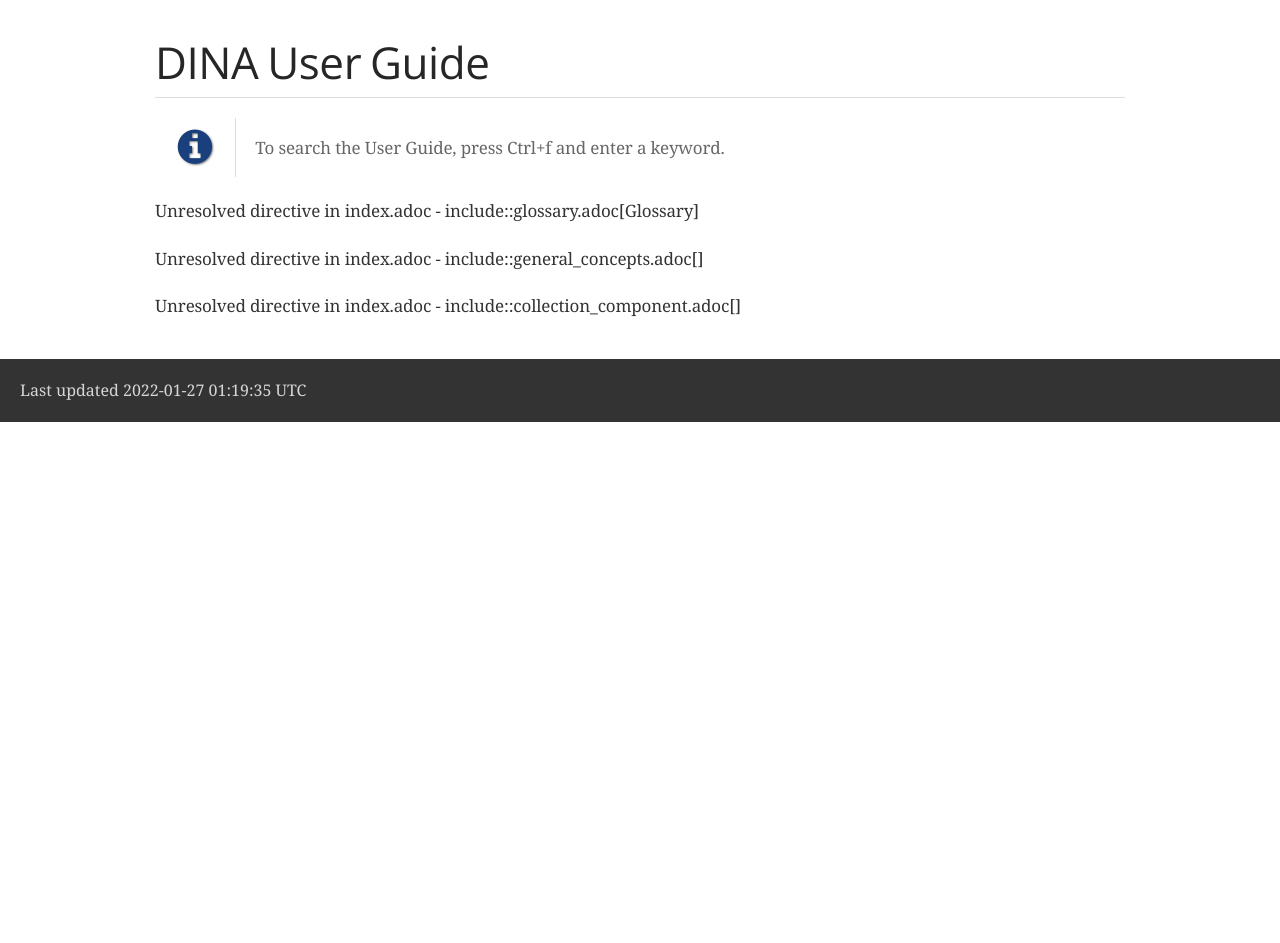
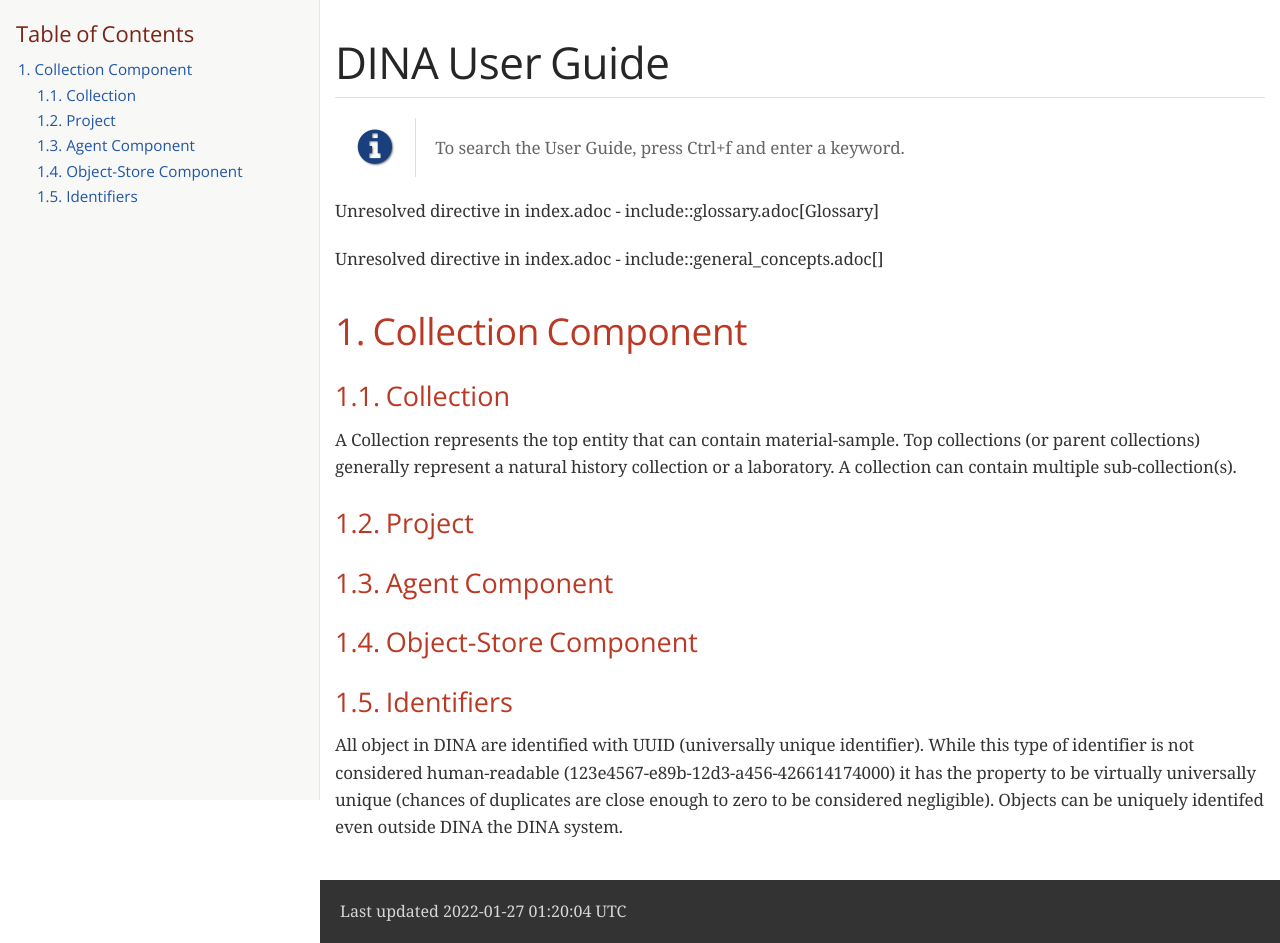
Before and after one commit to AAFC-BICoE/dina-documentation, a plain HTML site: page index.html in a window 1280 px wide. Before the commit the page ends 800 px from the top, so only its background shows below. Drawn offline with nearby package versions, Linux system fonts and the light colour scheme; a web font is replaced by a local one.

Commit message:
deploy: bb69aef03cb9c7b0ef11b77c2b59de0d0a4d6de5

```diff
--- a/index.html
+++ b/index.html
@@ -437,11 +437,27 @@ body.book #toc,body.book #preamble,body.book h1.sect0,body.book .sect1>h2{page-b
 </style>
 <link rel="stylesheet" href="https://cdnjs.cloudflare.com/ajax/libs/font-awesome/4.7.0/css/font-awesome.min.css">
 </head>
-<body class="article">
+<body class="article toc2 toc-left">
 <div id="header">
 <h1>DINA User Guide</h1>
+<div id="toc" class="toc2">
+<div id="toctitle">Table of Contents</div>
+<ul class="sectlevel1">
+<li><a href="#collection-component">1. Collection Component</a>
+<ul class="sectlevel2">
+<li><a href="#collection">1.1. Collection</a></li>
+<li><a href="#project">1.2. Project</a></li>
+<li><a href="#agent-component">1.3. Agent Component</a></li>
+<li><a href="#obj-store-component">1.4. Object-Store Component</a></li>
+<li><a href="#identifiers">1.5. Identifiers</a></li>
+</ul>
+</li>
+</ul>
+</div>
 </div>
 <div id="content">
+<div id="preamble">
+<div class="sectionbody">
 <div class="admonitionblock note">
 <table>
 <tr>
@@ -460,13 +476,41 @@ To search the User Guide, press Ctrl+f and enter a keyword.
 <div class="paragraph">
 <p>Unresolved directive in index.adoc - include::general_concepts.adoc[]</p>
 </div>
+</div>
+</div>
+<div class="sect1">
+<h2 id="collection-component">1. Collection Component</h2>
+<div class="sectionbody">
+<div class="sect2">
+<h3 id="collection">1.1. Collection</h3>
 <div class="paragraph">
-<p>Unresolved directive in index.adoc - include::collection_component.adoc[]</p>
+<p>A Collection represents the top entity that can contain material-sample. Top collections (or parent collections) generally represent a natural history collection or a laboratory. A collection can contain multiple sub-collection(s).</p>
+</div>
+</div>
+<div class="sect2">
+<h3 id="project">1.2. Project</h3>
+
+</div>
+<div class="sect2">
+<h3 id="agent-component">1.3. Agent Component</h3>
+
+</div>
+<div class="sect2">
+<h3 id="obj-store-component">1.4. Object-Store Component</h3>
+
+</div>
+<div class="sect2">
+<h3 id="identifiers">1.5. Identifiers</h3>
+<div class="paragraph">
+<p>All object in DINA are identified with UUID (universally unique identifier). While this type of identifier is not considered human-readable (123e4567-e89b-12d3-a456-426614174000) it has the property to be virtually universally unique (chances of duplicates are close enough to zero to be considered negligible). Objects can be uniquely identifed even outside DINA the DINA system.</p>
+</div>
+</div>
+</div>
 </div>
 </div>
 <div id="footer">
 <div id="footer-text">
-Last updated 2022-01-27 01:19:35 UTC
+Last updated 2022-01-27 01:20:04 UTC
 </div>
 </div>
 </body>
```
